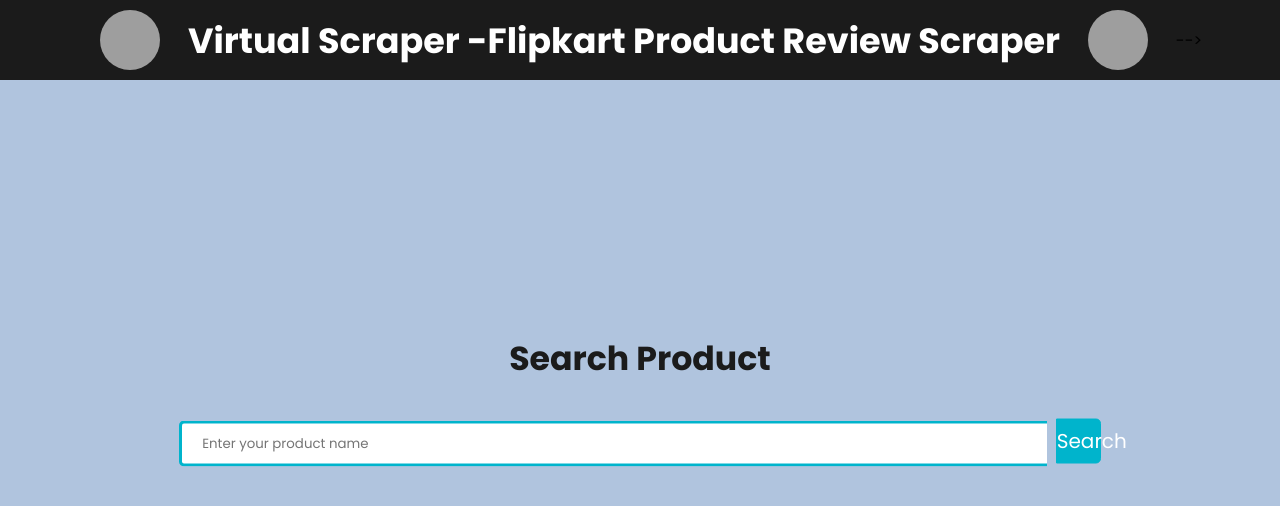
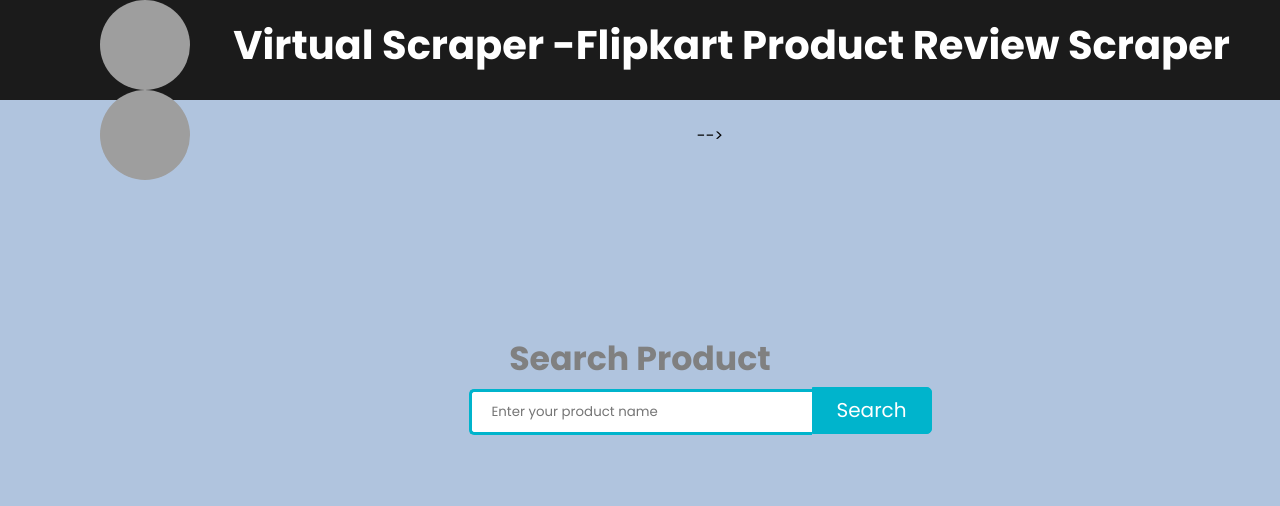
Before and after one commit to Shreya-AP22/Product_review_scraper, a Flask app: template templates/index.html in a window 1280 px wide. Shown: the top 506 px of the page. Run offline with Flask 2, Linux system fonts and the light colour scheme; the template is opened without the code that fills it, so the values that code supplies are empty; grey boxes are pictures that could not be loaded.

Commit message:
Update style.css

```diff
--- a/static/style.css
+++ b/static/style.css
@@ -9,7 +9,7 @@
 
 nav{
   display: flex;
-  height: 80px;
+  height: 100px;
   width: 100%;
   background: #1b1b1b;
   align-items: center;
@@ -19,7 +19,7 @@
 }
 nav .logo{
   color: #fff;
-  font-size: 35px;
+  font-size: 40px;
   font-weight: 600;
 }
 nav ul{
@@ -110,12 +110,13 @@
   text-align: center;
   z-index: -1;
   width: 100%;
-  padding: 0 20px;
-  color: #1b1b1b;
+  padding: 0 150px;
+  color: #808080;
 }
 .content div{
   font-size: 40px;
   font-weight: 700;
+  position: relative;
 }
 
 body {
@@ -138,6 +139,7 @@
   border-radius: 5px 0 0 5px;
   outline: none;
   color: #9DBFAF;
+  position:relative;
 }
 
 .searchTerm:focus{
@@ -145,8 +147,8 @@
 }
 
 .searchButton {
-  width: 45px;
-  height: 45px;
+  width: 120px;
+  height: 47px;
   border: 1px solid #00B4CC;
   background: #00B4CC;
   text-align: center;
@@ -154,10 +156,12 @@
   border-radius: 0 5px 5px 0;
   cursor: pointer;
   font-size: 20px;
+  position:absolute;
+  margin-top: 3.05%;
 }
 
 /*Resize the wrap to see the search bar change!*/
-.wrap{
+.form{
   width: 50%;
   position: absolute;
   top: 50%;
@@ -176,8 +180,15 @@
 */
 img {
   border-radius: 50%;
-  height: 60px;
-  width: 60px;
+  height: 90px;
+  width: 90px;
+}
+
+img {
+  border-radius: 50%;
+  height: 90px;
+  width: 90px;
+  float: right;
 }
 
 .table-users {
```
